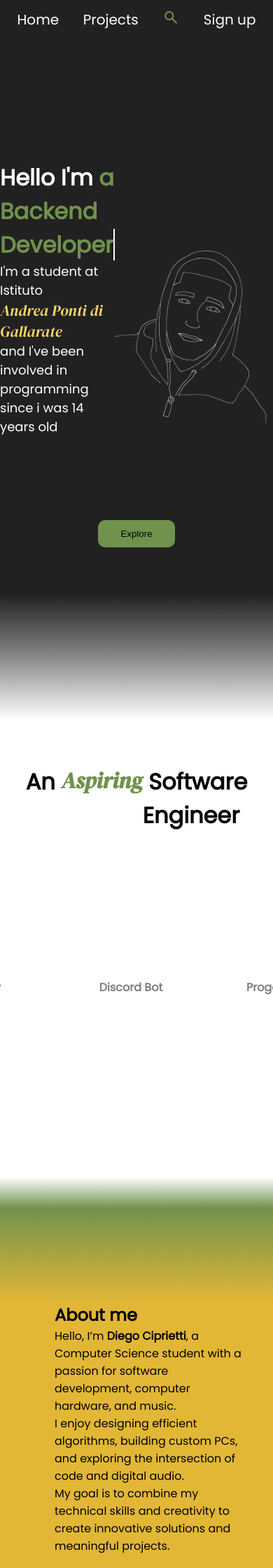
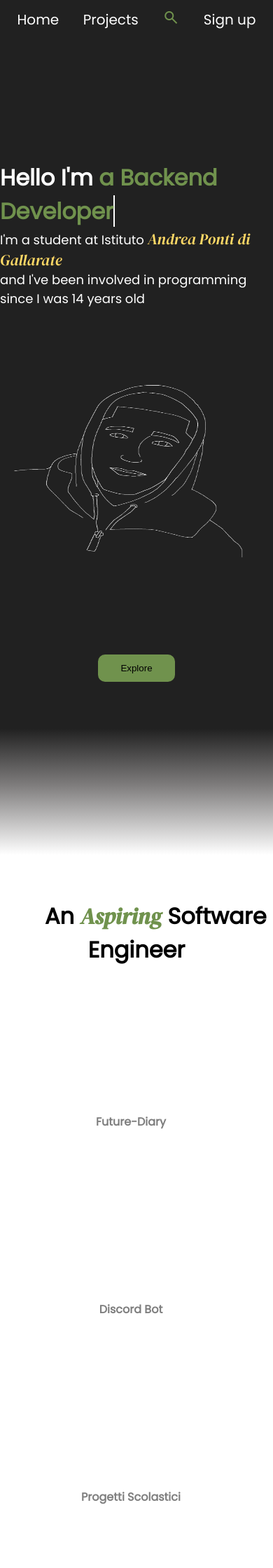
Before and after one commit to KyoozCPR/Portfolio-website, a Django app: page / in a window 390 px wide; the page is wider, and only the part inside the window is pictured. Shown: the top 2240 px of that part at 70% size. Run offline with Django 4.2, Linux system fonts and the light colour scheme.

Commit message:
Updated css with responsive

```diff
--- a/PollsApp/templates/PollsApp/home/index.html
+++ b/PollsApp/templates/PollsApp/home/index.html
@@ -26,7 +26,7 @@
             <div id="Statement">
                 <p style="display:inline-block; margin: 0;">I'm a student at Istituto</p>
                 <a id="link" href="https://www.iisponti.edu.it/"><i class="custom-font">Andrea Ponti di Gallarate</i></a><br>
-                <p style="margin: 0; display: inline-block">and I've been involved in programming since i was 14 years old</p>
+                <p style="margin: 0; display: inline-block">and I've been involved in programming since I was 14 years old</p>
             </div>
         </div>
 
--- a/static/css/index.css
+++ b/static/css/index.css
@@ -286,8 +286,7 @@ a {
 
 
 .about #title {
-    display: flex;
-    justify-content: center;
+    text-align:center;
     font-family: 'Poppins', sans-serif;
     margin: 2em;
 }
@@ -357,3 +356,21 @@ a {
     margin-left: 20%;
     margin-right: 10%;
 }
+
+
+@media screen and (max-width: 710px){
+    #container-wrap {
+        display: flex;
+        flex-direction: column;
+        justify-content: center;
+        align-items: center;
+        margin-bottom: 10em;
+    }
+
+    .Description-wrapper {
+        flex-direction: column;
+        align-items: center;
+    }
+
+
+}
```
